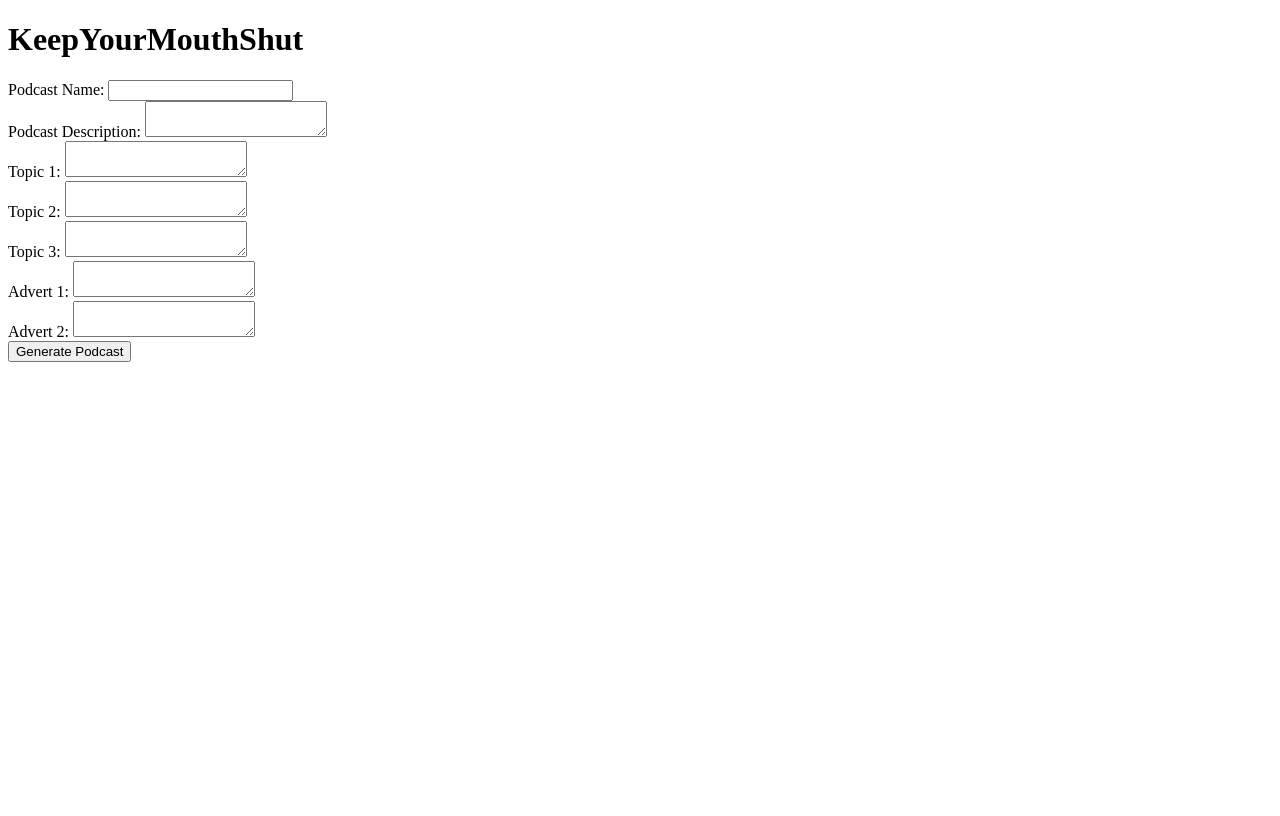
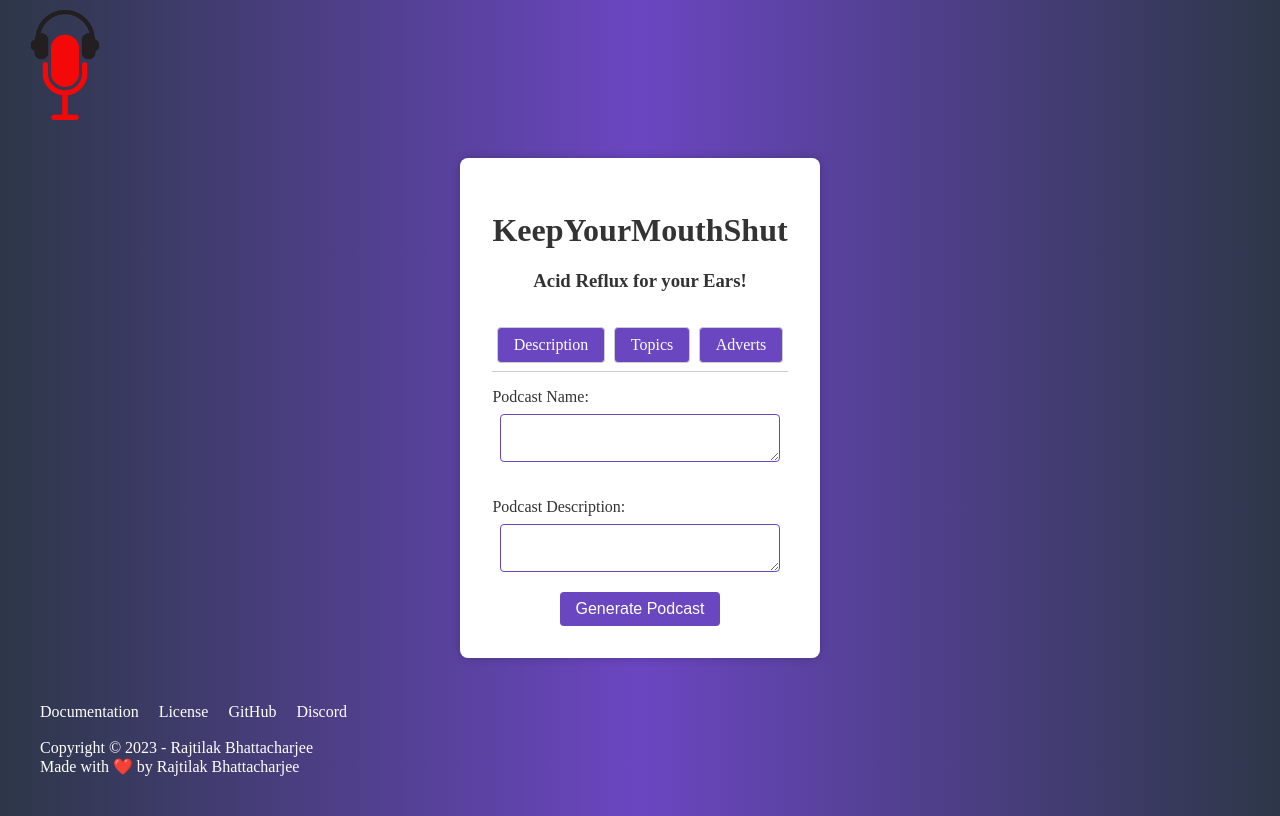
Before and after one commit to rajtilakjee/keepyourmouthshut, a Flask app: page / in a window 1280 px wide. Before the commit the page ends 362 px from the top, so only its background shows below. Run offline with Flask 3, Linux system fonts and the light colour scheme.

Commit message:
Made cosmetic changes to frontend

```diff
--- a/app/templates/index.html
+++ b/app/templates/index.html
@@ -3,26 +3,211 @@
 <head>
     <meta charset="UTF-8">
     <meta name="viewport" content="width=device-width, initial-scale=1.0">
+    <meta name="description" content="KeepYourMouthShut - Acid Reflux for your Ears!">
+    <meta name="keywords" content="podcast, audio, topics, adverts, KeepYourMouthShut">
+    <meta name="author" content="Rajtilak Bhattacharjee">
+
+    <link rel="icon" type="image/png" href="{{ url_for('static', filename='kyms-logo.png') }}" sizes="32x32">
+
     <title>KeepYourMouthShut</title>
+    <!-- Add this to the style section -->
+    <style>
+        body {
+            background: linear-gradient(to right, #2d3748, #6b46c1, #2d3748);
+            color: white;
+            min-height: 100vh;
+            display: flex;
+            align-items: center;
+            justify-content: center;
+            position: relative;
+        }
+
+        .container {
+            background-color: white;
+            padding: 2rem;
+            border-radius: 8px;
+            box-shadow: 0 0 10px rgba(0, 0, 0, 0.2);
+            text-align: center;
+        }
+
+        .logo {
+            width: 130px; /* Adjust the width as needed */
+            height: 130px; /* Adjust the height as needed */
+            margin: 0; /* Set margin to zero */
+            position: fixed; /* Optional: Remove from the document flow */
+            top: 0;
+            left: 0;
+        }
+
+        .tabs {
+            display: flex;
+            justify-content: space-around;
+            margin-bottom: 1rem;
+            border-bottom: 1px solid #ccc;
+            padding-bottom: 0.5rem;
+        }
+
+        .tabs a {
+            text-decoration: none;
+            color: #fff;
+            padding: 0.5rem 1rem;
+            border: 1px solid #ccc;
+            border-radius: 4px;
+            background-color: #6b46c1;
+            transition: background-color 0.3s;
+            margin-top: 1rem;
+        }
+
+        .tabs a:hover {
+            background-color: #ddd;
+        }
+
+        .tabs a.active {
+            background-color: #6b46c1;
+            color: white;
+        }
+
+        .tab {
+            display: none;
+        }
+
+        .tab.active {
+            display: block;
+        }
+
+        label {
+            color: #333; /* Set the color to your preferred text color */
+            display: block;
+            margin-bottom: 0.5rem;
+            margin-top: 1rem;
+            text-align: start;
+        }
+
+        h1, h3, p {
+            color: #333; /* Set the color to your preferred text color */
+        }
+
+        textarea {
+            width: calc(100% - 1rem);
+            padding: 0.5rem;
+            border-color: #6b46c1;
+            border-radius: 4px;
+            margin-bottom: 1rem;
+            box-sizing: border-box;
+        }
+
+        input[type="submit"] {
+            background-color: #6b46c1; /* Set the background color to match the purple background */
+            color: white;
+            padding: 0.5rem 1rem;
+            border: none;
+            border-radius: 4px;
+            cursor: pointer;
+            font-size: 1rem;
+        }
+
+        .footer {
+            color: white;
+            margin-top: 1rem; /* Adjust the margin as needed */
+            position: absolute;
+            left: 2rem; /* Adjust the left position as needed */
+            bottom: 2rem; /* Adjust the bottom position as needed */
+        }
+
+        /* Additional style for the footer links */
+        .footer {
+        color: white;
+        margin-top: 1rem; /* Adjust the margin as needed */
+        position: absolute;
+        right: 2rem; /* Align to the right side */
+        bottom: 2rem; /* Adjust the bottom position as needed */
+        }
+
+        /* Additional style for the footer links */
+        .footer a {
+            color: white;
+            margin-right: 1rem; /* Adjust the margin between links as needed */
+            text-decoration: none;
+            content: '\00a0-\00a0';
+        }
+
+    </style>
+
 </head>
 <body>
-    <h1>KeepYourMouthShut</h1>
+
+    <div class="container">
+        <!-- Logo -->
+        <div class="text-center mb-4">
+            <img src="{{ url_for('static', filename='kyms-logo.png') }}" alt="Logo" class="logo">
+            <h1 class="text-xl font-bold">KeepYourMouthShut</h1>
+            <h3 class="text-sm">Acid Reflux for your Ears!</h3>
+        </div>
+
+        <!-- Tabs -->
+        <div class="tabs">
+            <a href="#" onclick="showTab('description')">Description</a>
+            <a href="#" onclick="showTab('topics')">Topics</a>
+            <a href="#" onclick="showTab('adverts')">Adverts</a>
+        </div>
+
+        <!-- Form -->
         <form action="/generate" method="post">
+            <!-- Description Tab -->
+            <div id="description" class="tab active">
                 <label for="name">Podcast Name:</label>
-        <input type="text" name="name" required><br>
+                <textarea type="text" name="name" required></textarea>
                 <label for="desc">Podcast Description:</label>
-        <textarea name="desc" required></textarea><br>
+                <textarea name="desc" required></textarea>
+            </div>
+
+            <!-- Topics Tab -->
+            <div id="topics" class="tab">
                 <label for="topic1">Topic 1:</label>
                 <textarea name="topic1" required></textarea><br>
                 <label for="topic2">Topic 2:</label>
                 <textarea name="topic2" required></textarea><br>
                 <label for="topic3">Topic 3:</label>
-        <textarea name="topic3" required></textarea><br>
+                <textarea name="topic3" required></textarea>
+            </div>
+
+            <!-- Adverts Tab -->
+            <div id="adverts" class="tab">
                 <label for="advert1">Advert 1:</label>
                 <textarea name="advert1" required></textarea><br>
                 <label for="advert2">Advert 2:</label>
-        <textarea name="advert2" required></textarea><br>
+                <textarea name="advert2" required></textarea>
+            </div>
+
+            <!-- Submit Button -->
             <input type="submit" value="Generate Podcast">
         </form>
+    </div>
+
+    <script>
+        function showTab(tabId) {
+            // Hide all tabs
+            const tabs = document.querySelectorAll('.tab');
+            tabs.forEach(tab => tab.classList.remove('active'));
+
+            // Show the selected tab
+            const selectedTab = document.getElementById(tabId);
+            if (selectedTab) {
+                selectedTab.classList.add('active');
+            }
+        }
+    </script>
+
+    <div class="footer">
+        <a href="https://docs.keepyourmouthshut.net/" target="_blank">Documentation</a>
+        <a href="https://github.com/rajtilakjee/keepyourmouthshut/blob/main/LICENSE" target="_blank">License</a>
+        <a href="https://github.com/rajtilakjee/keepyourmouthshut" target="_blank">GitHub</a>
+        <a href="https://discord.gg/QFUmaE284H" target="_blank">Discord</a>
+        <br><br>
+        Copyright &copy; 2023 - Rajtilak Bhattacharjee
+        <br>
+        Made with ❤️ by Rajtilak Bhattacharjee
+        <br>
+    </div>
 </body>
 </html>
```
Also changed, not shown: app/static/kyms-logo.png. Lines whose indentation alone changed are shown as unchanged.
